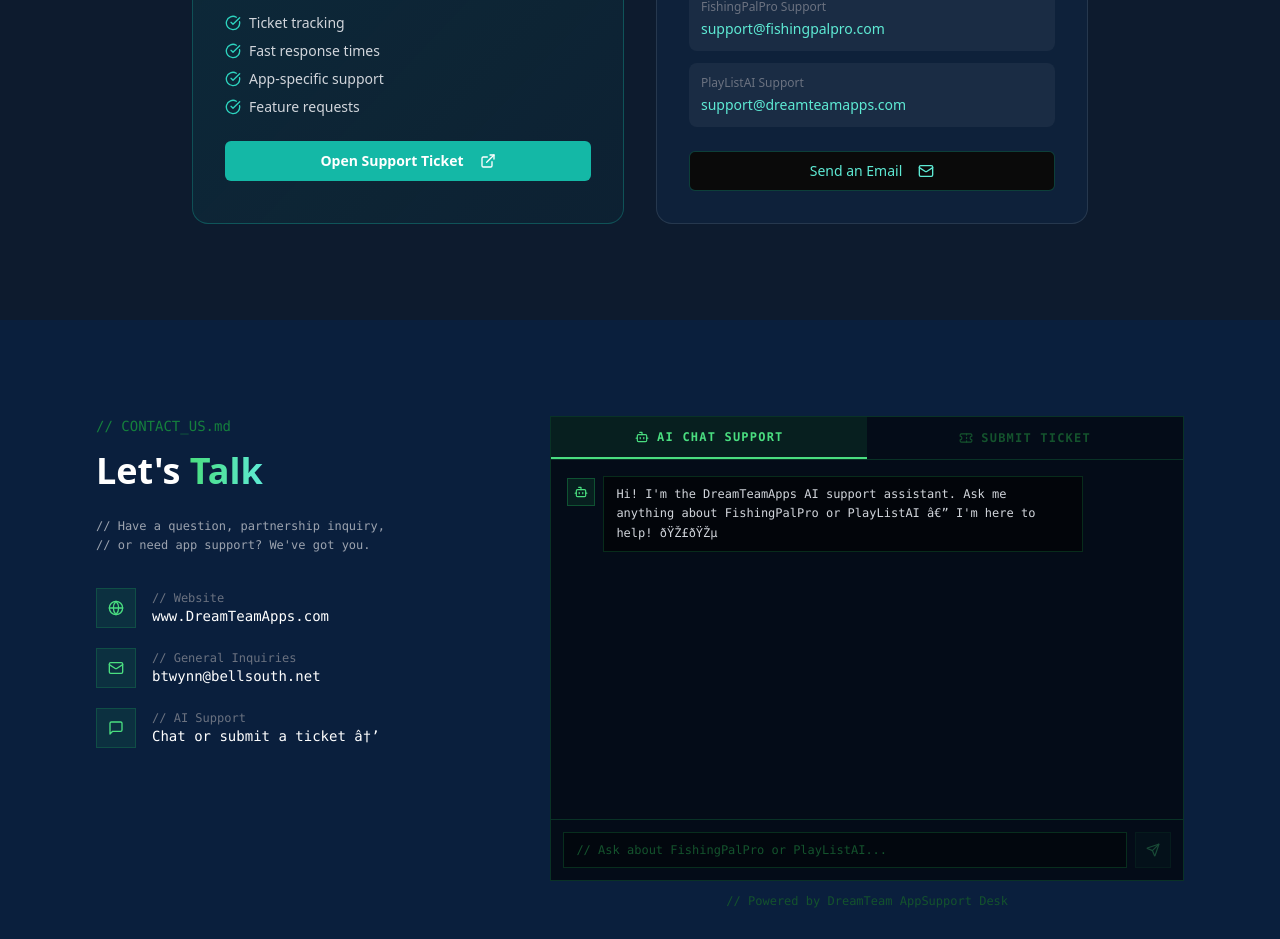
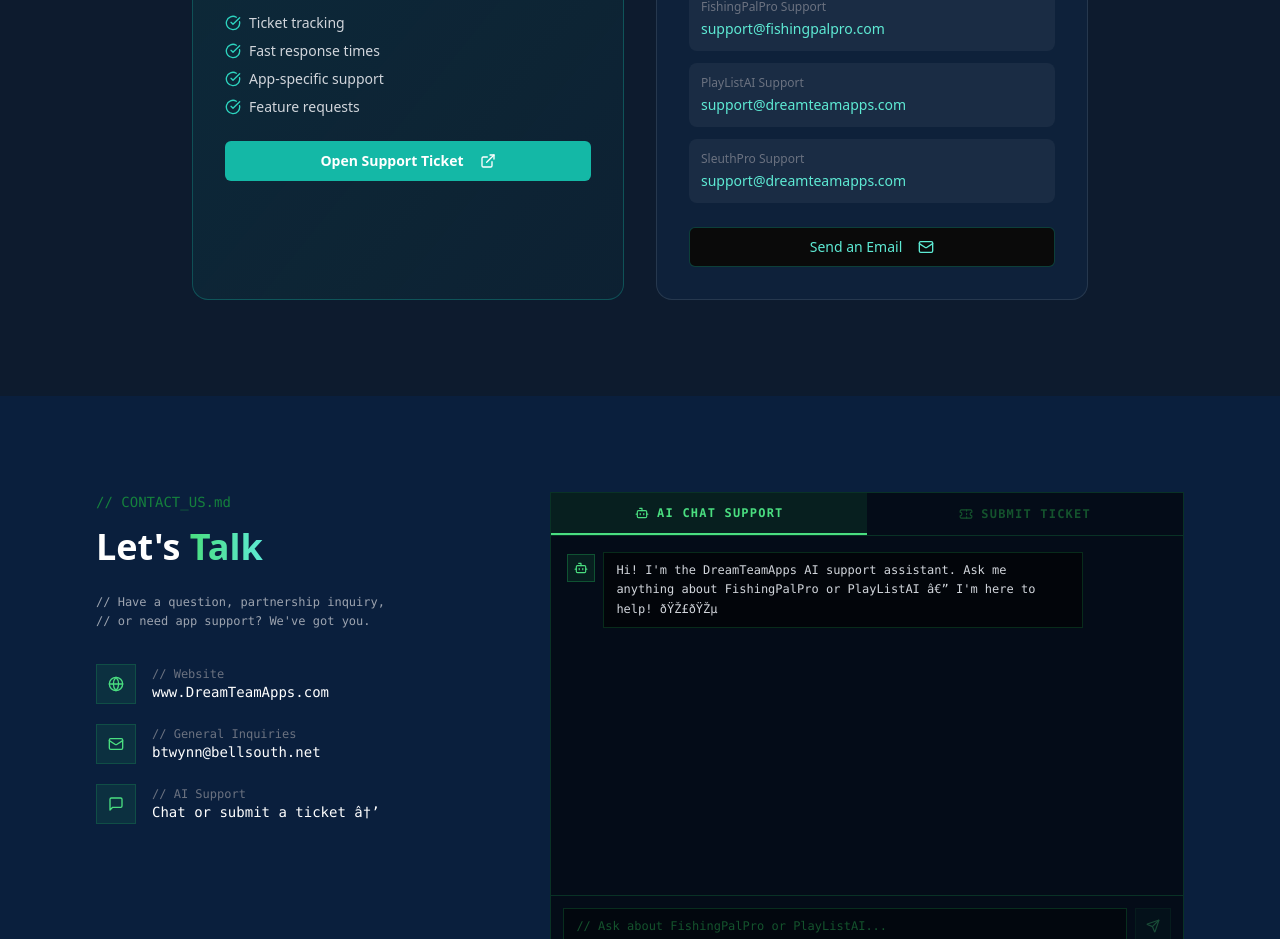
Before and after one commit to Maverick9123/dreamteamapps-website, a Next.js app: page / in a window 1280 px wide. Shown: the part 3420-4359 px from the top of the page. Built offline with nearby package versions, Linux system fonts and the light colour scheme.

Commit message:
Fix portal URL and add SleuthPro to support section

```diff
--- a/components/support-section.tsx
+++ b/components/support-section.tsx
@@ -51,7 +51,7 @@
             </div>
             <Button
               className="w-full bg-teal-500 hover:bg-teal-400 text-white border-0 font-semibold"
-              onClick={() => window.open("https://app-support-desk-three.vercel.app", "_blank")}
+              onClick={() => window.open("https://app-support-desk-three.vercel.app/portal", "_blank")}
             >
               Open Support Ticket <ExternalLink className="ml-2 w-4 h-4" />
             </Button>
@@ -80,6 +80,10 @@
                 <div className="text-gray-500 text-xs mb-1">PlayListAI Support</div>
                 <div className="text-teal-300 text-sm font-medium">support@dreamteamapps.com</div>
               </div>
+              <div className="bg-white/5 rounded-lg p-3">
+                <div className="text-gray-500 text-xs mb-1">SleuthPro Support</div>
+                <div className="text-teal-300 text-sm font-medium">support@dreamteamapps.com</div>
+              </div>
             </div>
             <Button
               variant="outline"
```
